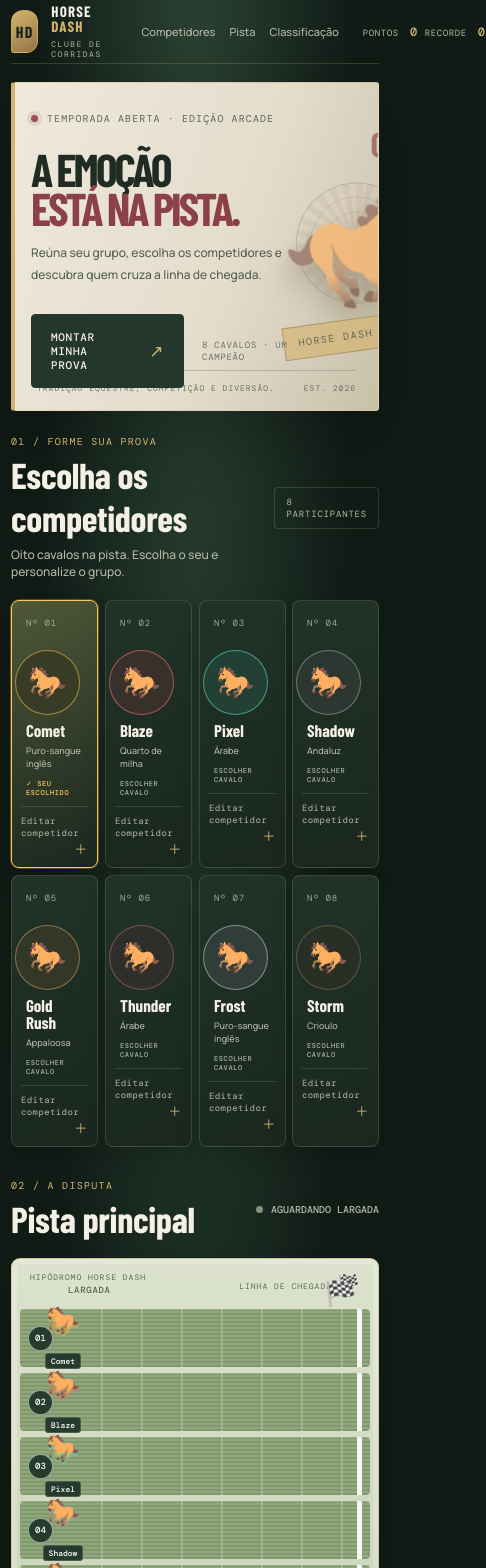
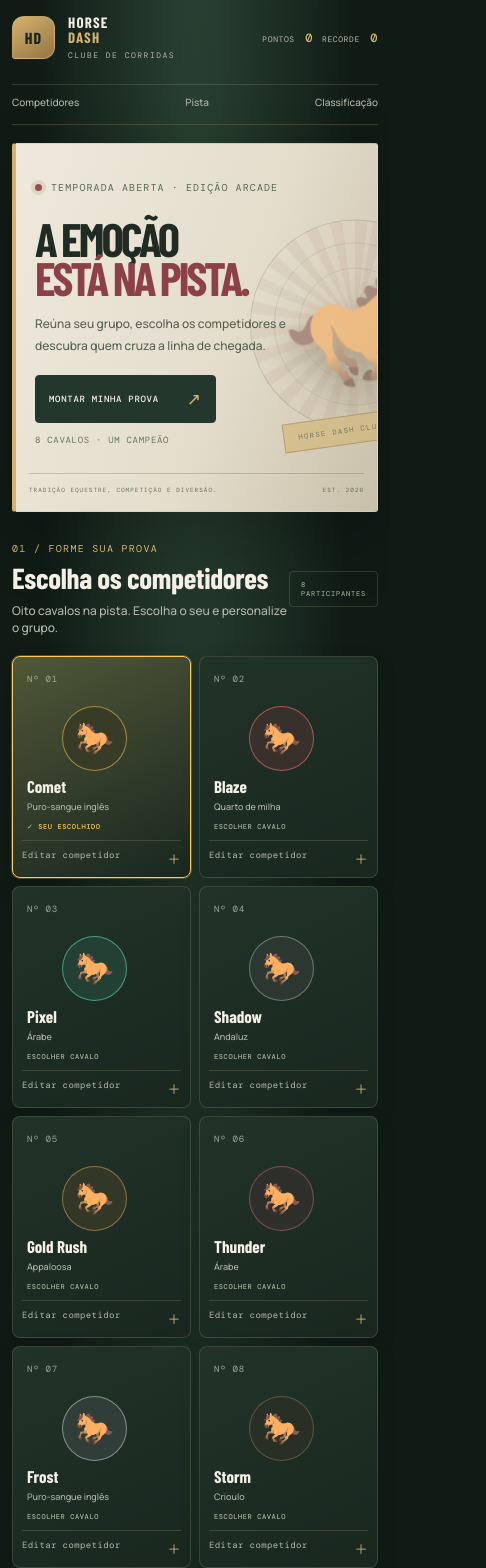
Before and after one commit to DogShown/HorseRacing, a React (Vite) app: page / in a window 390 px wide. Shown: the top 1568 px of the page, 486 px wide, since content can reach past the window. Built offline with nearby package versions, Linux system fonts and the light colour scheme; a web font is replaced by a local one.

Commit message:
Polish Horse Dash visual system

```diff
--- a/src/styles/responsive.css
+++ b/src/styles/responsive.css
@@ -68,3 +68,60 @@
     transition-duration: .01ms !important;
   }
 }
+
+
+@media (max-width:1050px) {
+ .game-layout { grid-template-columns:minmax(0,1fr) 285px; gap:20px; }
+ .horse-options { grid-template-columns:repeat(2,minmax(0,1fr)); }
+ .topbar-nav { gap:14px; }
+}
+@media (max-width:760px) {
+ .app-shell { width:calc(100% - 32px); }
+ .topbar { flex-wrap:wrap; padding:15px 0; }
+ .topbar-nav { order:3; width:100%; justify-content:center; padding-top:10px; border-top:1px solid var(--color-border); }
+ .game-layout { grid-template-columns:1fr; }
+ .game-sidebar { grid-template-columns:repeat(2,minmax(0,1fr)); }
+ .leaderboard-card,.how-to-card { grid-column:1/-1; }
+ .hero { min-height:360px; padding:38px 28px 66px; }
+ .hero-copy { max-width:72%; }
+ .hero-art { right:-4%; width:42%; }
+ .hero-horse { font-size:clamp(100px,22vw,160px); }
+}
+@media (max-width:560px) {
+ .app-shell { width:calc(100% - 24px); }
+ .topbar-stats { margin-left:auto; gap:9px; }
+ .topbar-score { font-size:8px; }
+ .topbar-nav { justify-content:space-between; }
+ .topbar-nav a { font-size:10px; }
+ .hero { min-height:335px; margin:18px 0 30px; padding:30px 19px 65px; }
+ .hero-copy { max-width:82%; }
+ .hero h1 { font-size:clamp(47px,12vw,67px); }
+ .hero-copy > p { max-width:290px; font-size:12px; }
+ .hero-art { right:-18%; width:48%; opacity:.58; }
+ .hero-horse { font-size:112px; }
+ .hero-orbit { width:210px; }
+ .hero-number { top:15%; right:15%; font-size:25px; }
+ .hero-ribbon { bottom:17%; font-size:7px; }
+ .hero-actions { align-items:flex-start; flex-direction:column; gap:11px; margin-top:19px; }
+ .hero-cta { padding:12px 13px; font-size:9px; }
+ .hero-foot { right:13px; left:13px; font-size:6px; }
+ .section-heading h2 { font-size:29px; }
+ .section-count { font-size:7px; }
+ .horse-options { gap:8px; }
+ .horse-card { padding:9px; }
+ .horse-pick { min-height:135px; }
+ .horse-name { font-size:19px; }
+ .game-sidebar { gap:9px; }
+ .score-card,.controls-card,.statistics-card { padding:13px; }
+ .controls-card h3 { font-size:20px; }
+ .score-card > strong { font-size:39px; }
+ .race-track { padding:48px 8px 13px; }
+ .lane { height:58px; }
+ .runner-sprite { font-size:31px; }
+ .track-atmosphere { right:10px; left:10px; font-size:6px; }
+ .track-start { left:40px; }
+ .result-panel { flex-wrap:wrap; }
+ .result-copy { flex-basis:calc(100% - 48px); }
+ .play-again-button { width:100%; }
+ .footer { flex-direction:column; font-size:7px; }
+}
```
